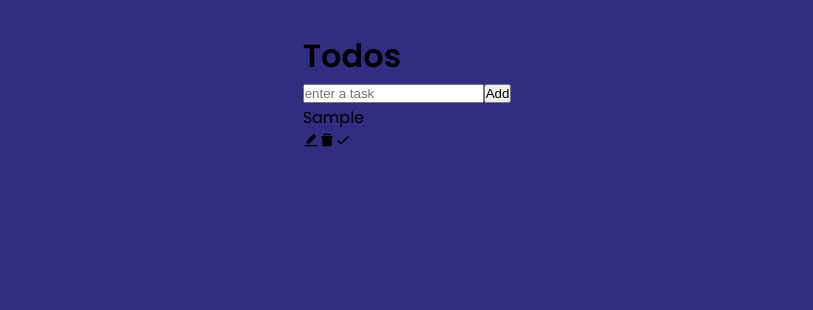
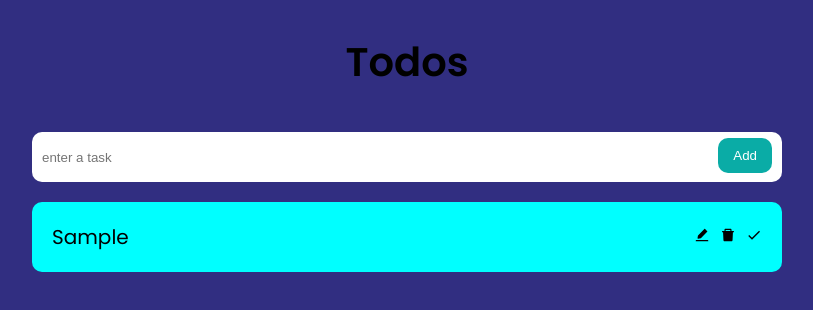
Before and after one commit to Lazzzare/Simple-Todo-With-Typescript, a React (Vite) app: page / in a window 1280 px wide. Both pictures are taken after typing "Sample" into the empty fields and a click on the button "Add". Shown: the top 310 px of the page, without its empty margins (233-1046 px from the left). Built offline with nearby package versions, Linux system fonts and the light colour scheme.

Commit message:
Update index.css

```diff
--- a/src/index.css
+++ b/src/index.css
@@ -15,3 +15,70 @@ body {
   justify-content: center;
   padding: 2rem;
 }
+
+.main h1 {
+  font-size: 40px;
+  font-weight: bold;
+  text-align: center;
+  margin-bottom: 40px;
+}
+
+.main input {
+  width: 100%;
+  min-width: 750px;
+  height: 50px;
+  border-radius: 10px;
+  border: 0;
+  padding-left: 10px;
+  outline: none;
+}
+
+.input {
+  position: relative;
+  width: 100%;
+}
+
+button {
+  padding: 10px 15px;
+  border-radius: 10px;
+  border: 0;
+  outline: none;
+  color: white;
+  cursor: pointer;
+  background-color: rgb(10, 172, 166);
+  transition: 0.3s ease;
+}
+
+button:hover {
+  background-color: rgb(3, 116, 112);
+}
+
+button:active {
+  scale: 0.9;
+}
+
+.input_submit {
+  position: absolute;
+  top: 6px;
+  right: 10px;
+}
+
+.todos__single {
+  background-color: aqua;
+  border-radius: 10px;
+  display: flex;
+  align-items: center;
+  justify-content: space-between;
+  padding: 20px;
+  margin-top: 20px;
+}
+
+.todos__single--text {
+  font-size: 20px;
+}
+
+.icons {
+  display: flex;
+  cursor: pointer;
+  gap: 10px;
+}
```
